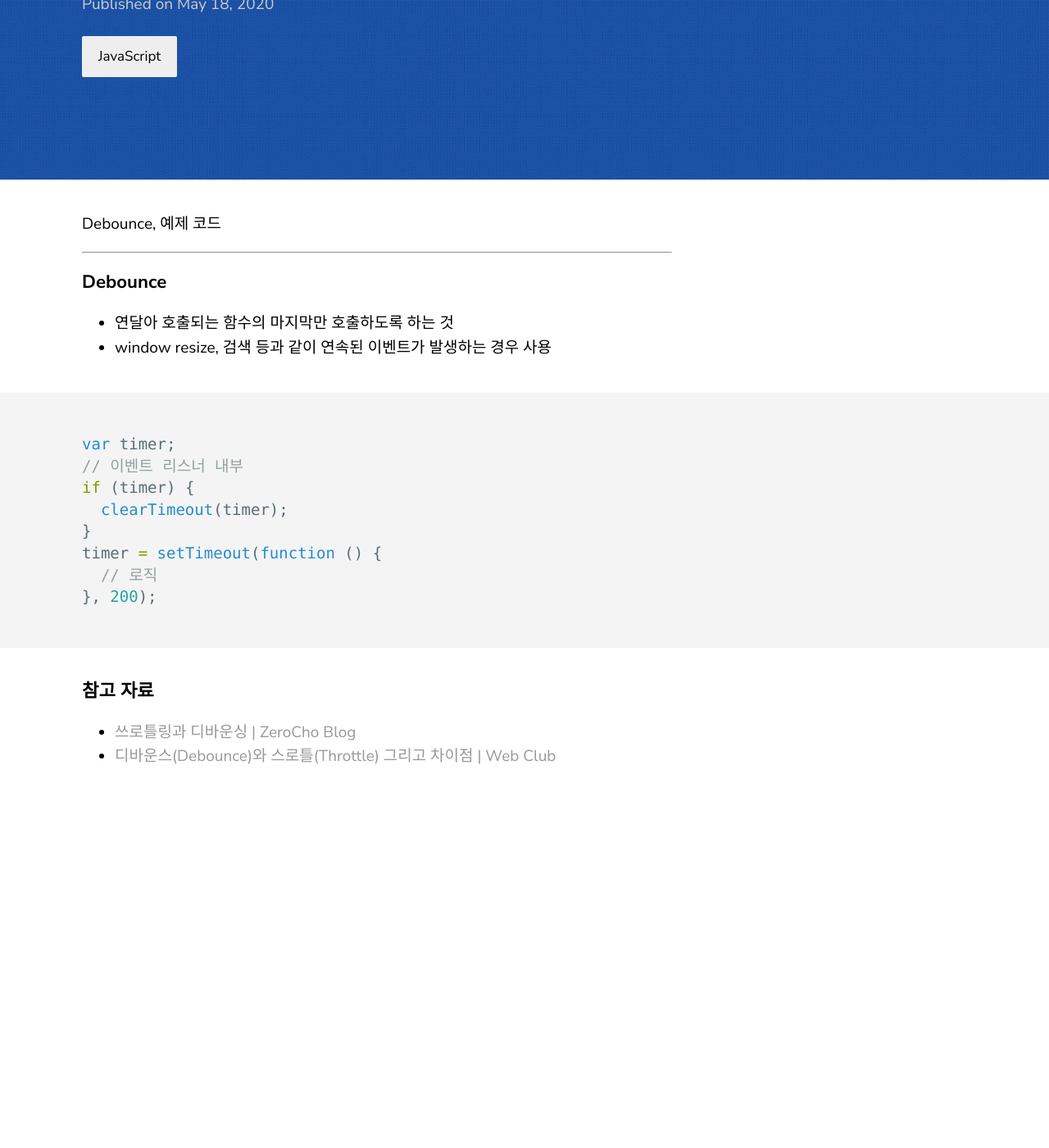
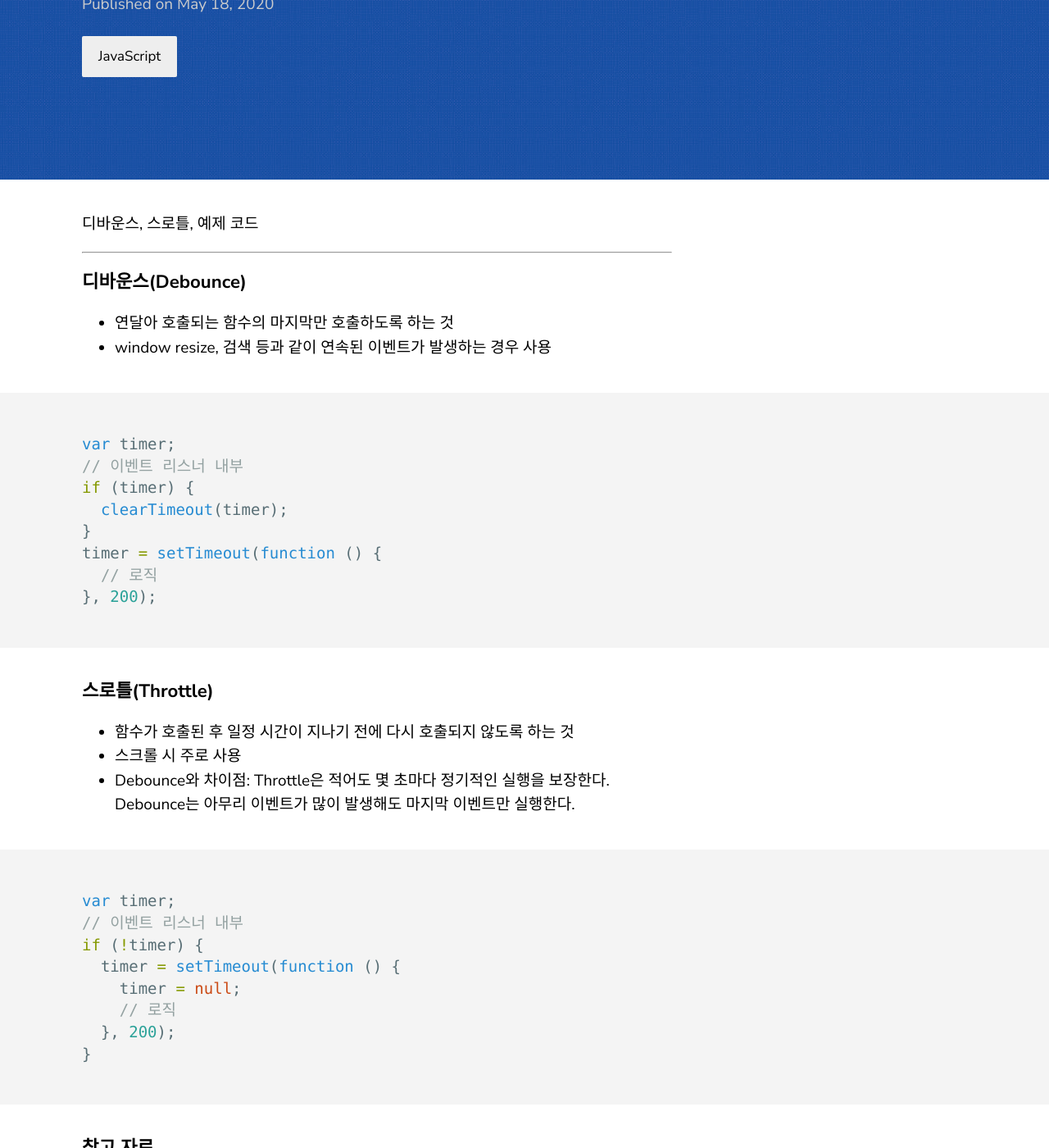
Before and after one commit to mingeon-dev/mingeon-dev.github.io, a Jekyll site: the page built from _posts/2020-05-19-debounce-throttle.markdown, in a window 1280 px wide and 1400 px high, scrolled down 213 px. Shown: the whole window at 82% size. Built offline with Jekyll 4.4.1, drawn with Linux system fonts in a browser that asks for light colours; before the commit the page ends 1170 px from its top, so only the background shows below that; some of the changed text lies outside the part shown.

Commit message:
fix: debounce, throttle 포스트 하나로 통합

````diff
--- a/_posts/2020-05-19-debounce.markdown
+++ b/_posts/2020-05-19-debounce-throttle.markdown
@@ -1,15 +1,15 @@
 ---
 layout: post
-title: "[JavaScript] Debounce"
+title: "[JavaScript] 디바운스와 스로틀"
 date: 2020-05-19 00:00:00 +0900
 categories: JavaScript
 ---
 
-Debounce, 예제 코드
+디바운스, 스로틀, 예제 코드
 
 ---
 
-### Debounce
+### 디바운스(Debounce)
 
 - 연달아 호출되는 함수의 마지막만 호출하도록 하는 것
 - window resize, 검색 등과 같이 연속된 이벤트가 발생하는 경우 사용
@@ -25,6 +25,23 @@ timer = setTimeout(function () {
 }, 200);
 ```
 
+### 스로틀(Throttle)
+
+- 함수가 호출된 후 일정 시간이 지나기 전에 다시 호출되지 않도록 하는 것
+- 스크롤 시 주로 사용
+- Debounce와 차이점: Throttle은 적어도 몇 초마다 정기적인 실행을 보장한다. Debounce는 아무리 이벤트가 많이 발생해도 마지막 이벤트만 실행한다.
+
+```javascript
+var timer;
+// 이벤트 리스너 내부
+if (!timer) {
+  timer = setTimeout(function () {
+    timer = null;
+    // 로직
+  }, 200);
+}
+```
+
 ### 참고 자료
 
 - [쓰로틀링과 디바운싱 \| ZeroCho Blog](https://www.zerocho.com/category/JavaScript/post/59a8e9cb15ac0000182794fa)
````
Also changed, not shown: _posts/2020-05-20-throttle.markdown (deleted, +0 -32 lines).
